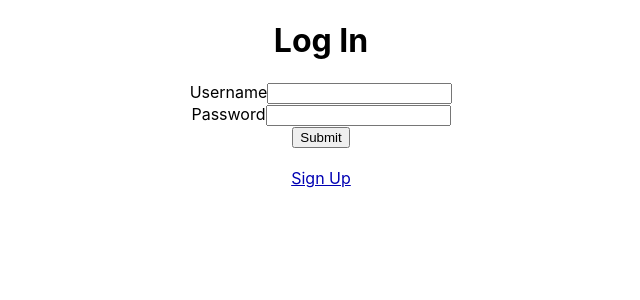
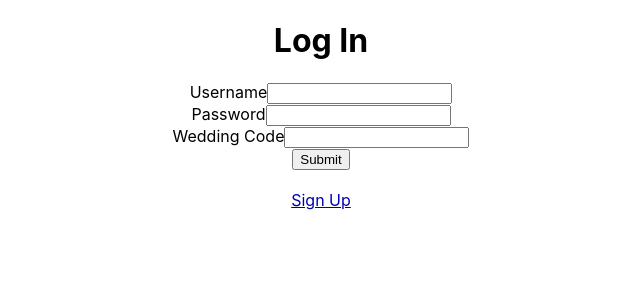
Before and after one commit to Kkelly22/wedding-itinerary-app, a React (Create React App) app in the folder client/: page /login in a window 1280 px wide. Shown: the top 300 px of the page, without its empty margins (319-959 px from the left). Built offline with nearby package versions, Linux system fonts and the light colour scheme.

Commit message:
added wedding_code to login form, need to update database

```diff
--- a/client/src/containers/LoginContainer.js
+++ b/client/src/containers/LoginContainer.js
@@ -38,6 +38,9 @@ class LoginContainer extends Component {
           <label>Password</label>
           <input type="text" name="password" value={this.state.password} onChange={(event) => this.handleOnChange(event)} />
           <br />
+          <label>Wedding Code</label>
+          <input type="text" name="wedding_code" value={this.state.wedding_code} onChange={(event) => this.handleOnChange(event)} />
+          <br />
           <input type="submit" />
         </form>
         <br />
```
